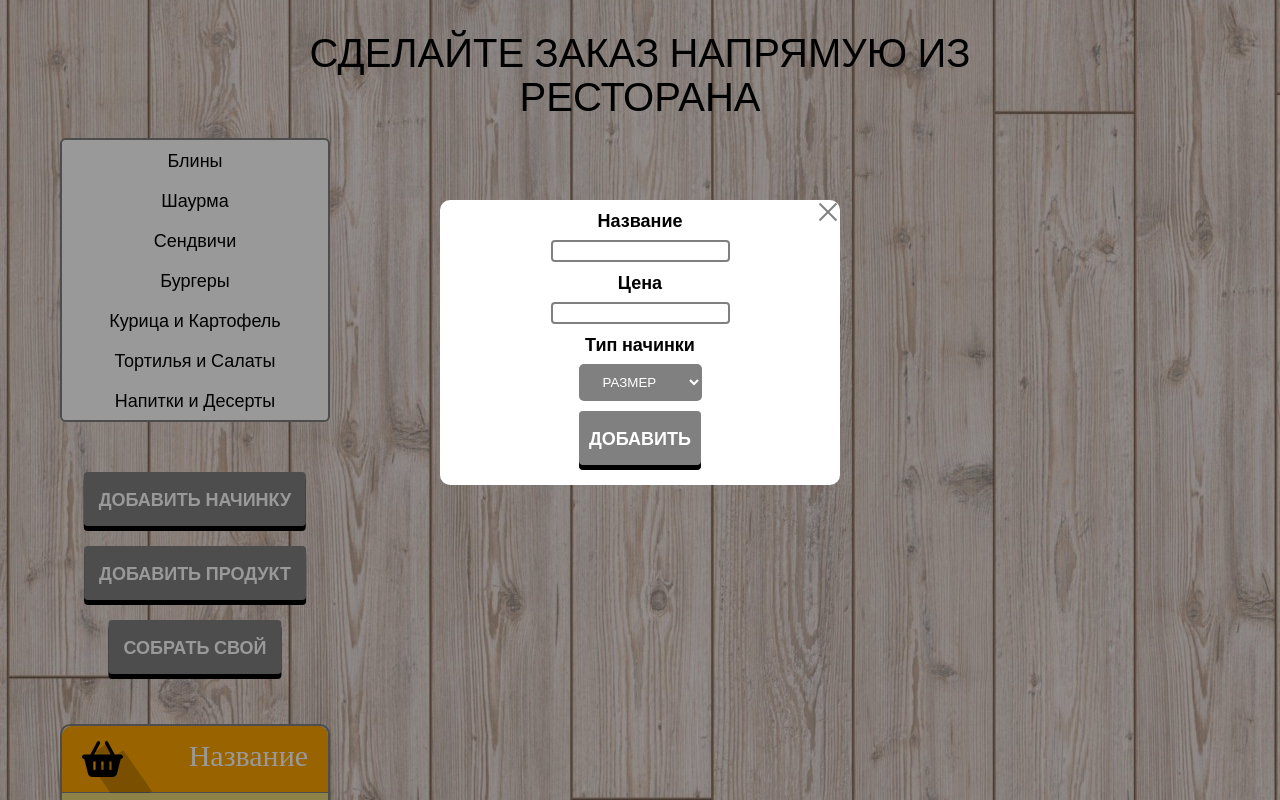
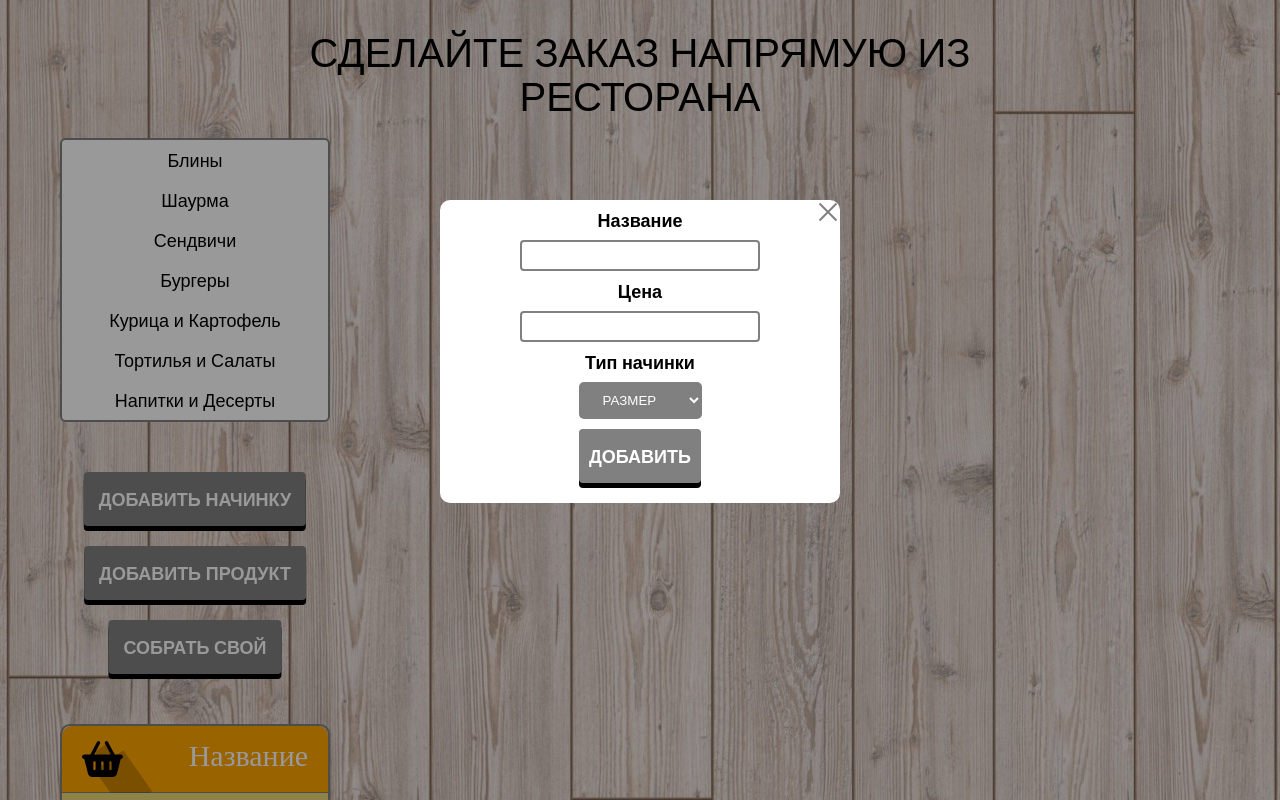
Before and after one commit to Sergeew-K-V/Subway__React, a React (Create React App) app: page / in a window 1280 px wide. Both pictures are taken after a click on the element "ДОБАВИТЬ НАЧИНКУ". Shown: the top 800 px of the page. Built offline with nearby package versions, Linux system fonts and the light colour scheme.

Commit message:
little fix

```diff
--- a/src/Components/Modals/ModalFillings.js
+++ b/src/Components/Modals/ModalFillings.js
@@ -1,10 +1,15 @@
 import react from 'react'
 import '../../css/modal-fillings.css'
 
-function ModalFillings({ active, setActive }) {
+function ModalFillings({ setActive }) {
   return (
     <div className='modal-fillings'>
-      <form className='modal-fillings__form'>
+      <form
+        className='modal-fillings__form'
+        onSubmit={(e) => {
+          e.preventDefault()
+        }}
+      >
         <div className='modal-fillings__content'>
           <div
             className='modal-fillings__close'
--- a/src/css/modal-fillings.css
+++ b/src/css/modal-fillings.css
@@ -98,7 +98,9 @@
 }
 
 .modal-fillings__input {
+  font-size: 20px;
   border-radius: 4px;
+  width: 60%;
   border: 2px solid gray;
 }
 
--- a/src/scss/modal-fillings.scss
+++ b/src/scss/modal-fillings.scss
@@ -70,7 +70,9 @@
     text-transform: uppercase;
   }
   &__input {
+    font-size: 20px;
     border-radius: 4px;
+    width: 60%;
     border: 2px solid rgb(128, 128, 128);
   }
 
```
